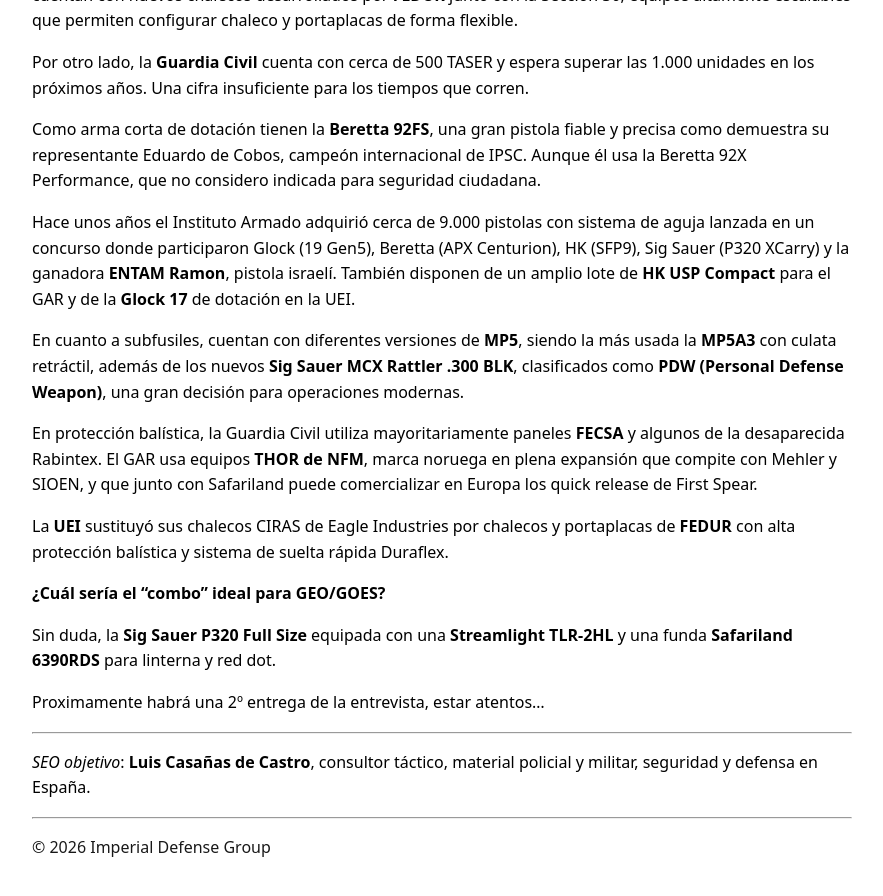
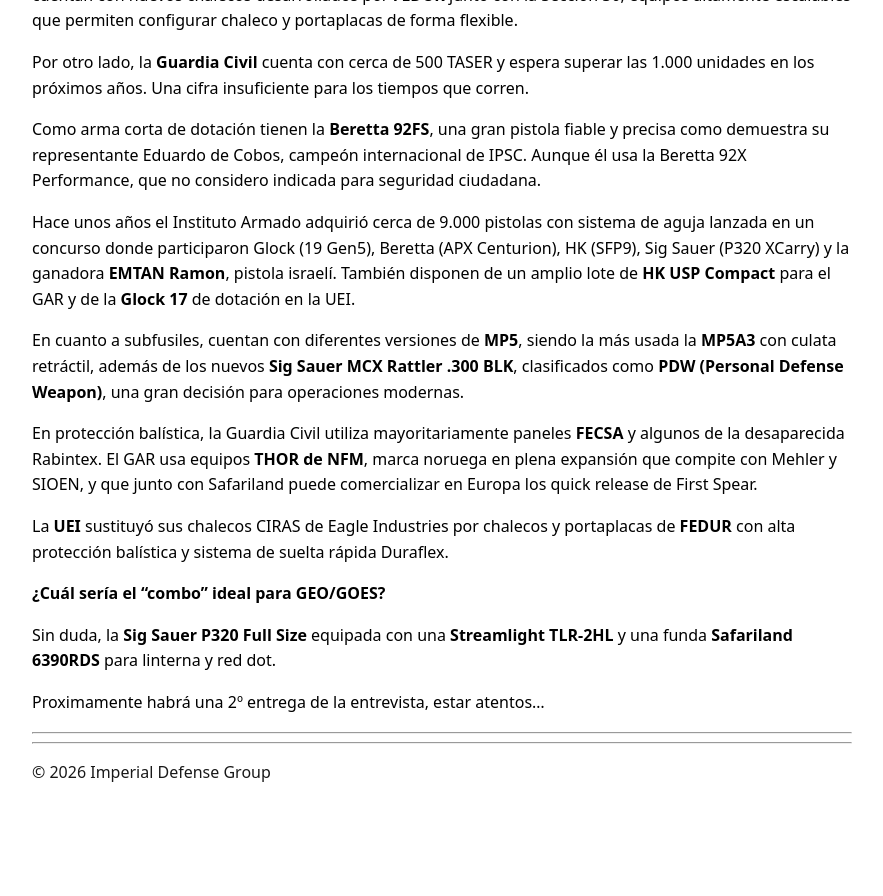
Before and after one commit to imperialdefensegroup/articulos, a Jekyll site: the page built from _posts/2025-09-04-luis-casanas-de-castro-consultor-tactico.md, in a window 1280 px wide and 900 px high, scrolled down 2459 px. Shown: the top 896 px of the window, without its empty margins (198-1081 px from the left). Built offline with Jekyll 4.4.1, drawn with Linux system fonts in a browser that asks for light colours; after the commit the page ends 3284 px from its top, so only the background shows below that.

Commit message:
Update 2025-09-04-luis-casanas-de-castro-consultor-tactico.md

```diff
--- a/_posts/2025-09-04-luis-casanas-de-castro-consultor-tactico.md
+++ b/_posts/2025-09-04-luis-casanas-de-castro-consultor-tactico.md
@@ -66,7 +66,7 @@ Por otro lado, la **Guardia Civil** cuenta con cerca de 500 TASER y espera super
 
 Como arma corta de dotación tienen la **Beretta 92FS**, una gran pistola fiable y precisa como demuestra su representante Eduardo de Cobos, campeón internacional de IPSC. Aunque él usa la Beretta 92X Performance, que no considero indicada para seguridad ciudadana.
 
-Hace unos años el Instituto Armado adquirió cerca de 9.000 pistolas con sistema de aguja lanzada en un concurso donde participaron Glock (19 Gen5), Beretta (APX Centurion), HK (SFP9), Sig Sauer (P320 XCarry) y la ganadora **ENTAM Ramon**, pistola israelí. También disponen de un amplio lote de **HK USP Compact** para el GAR y de la **Glock 17** de dotación en la UEI.
+Hace unos años el Instituto Armado adquirió cerca de 9.000 pistolas con sistema de aguja lanzada en un concurso donde participaron Glock (19 Gen5), Beretta (APX Centurion), HK (SFP9), Sig Sauer (P320 XCarry) y la ganadora **EMTAN Ramon**, pistola israelí. También disponen de un amplio lote de **HK USP Compact** para el GAR y de la **Glock 17** de dotación en la UEI.
 
 En cuanto a subfusiles, cuentan con diferentes versiones de **MP5**, siendo la más usada la **MP5A3** con culata retráctil, además de los nuevos **Sig Sauer MCX Rattler .300 BLK**, clasificados como **PDW (Personal Defense Weapon)**, una gran decisión para operaciones modernas.
 
@@ -81,5 +81,3 @@ Sin duda, la **Sig Sauer P320 Full Size** equipada con una **Streamlight TLR-2HL
 Proximamente habrá una 2º entrega de la entrevista, estar atentos...
 
 ---
-
-*SEO objetivo*: **Luis Casañas de Castro**, consultor táctico, material policial y militar, seguridad y defensa en España.
```
